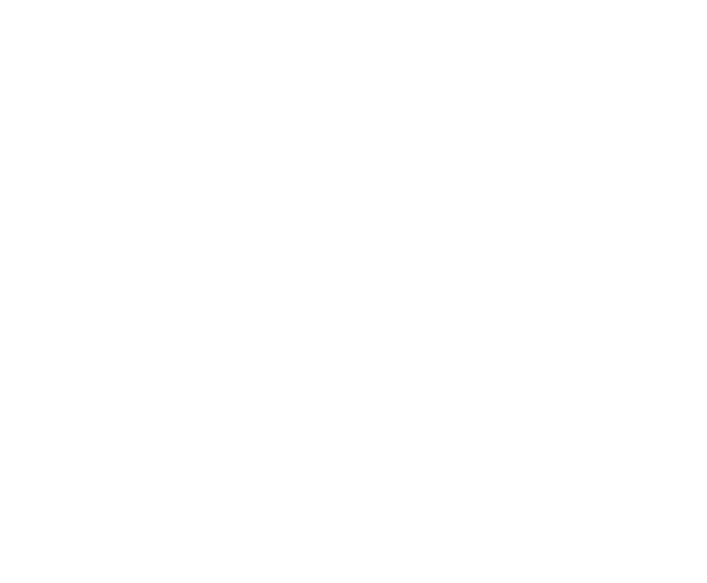
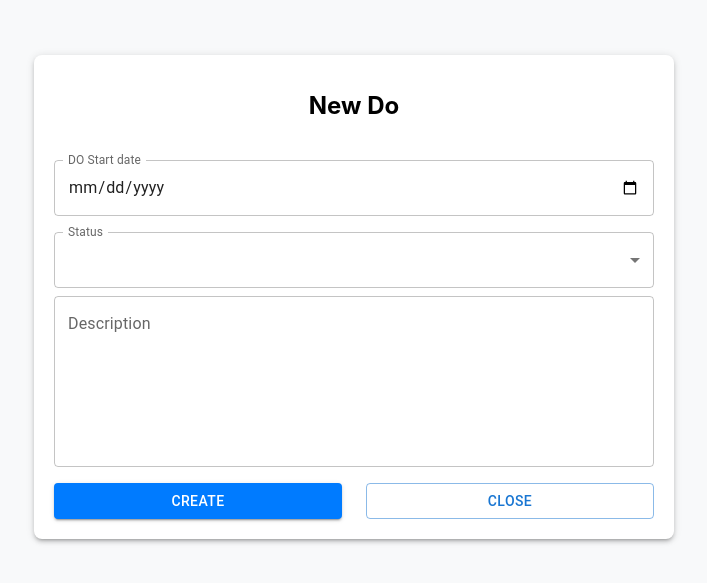
Before and after one commit to cholog-project/beacon_FE, a React (Create React App) app in the folder project-management/: page /newDo/1 in a window 1280 px wide. Before the commit this address had no page. Shown: the part 123-706 px from the top of the page, without its empty margins (286-993 px from the left). Built offline with nearby package versions, Linux system fonts and the light colour scheme.

Commit message:
feat: newDo 화면 연동 및 날짜 추가

```diff
--- a/project-management/src/App.js
+++ b/project-management/src/App.js
@@ -11,7 +11,7 @@ const App = () => {
             <Routes>
                 <Route path="/" element={<Dashboard />} />
                 <Route path="/newTask" element={<NewTask />} />
-                <Route path="/newDo" element={<NewDo />} />
+                <Route path="/newDo/:taskId" element={<NewDo />} />
             </Routes>
         </Router>
     );
--- a/project-management/src/components/GanttChart.css
+++ b/project-management/src/components/GanttChart.css
@@ -59,7 +59,7 @@
     position: relative;
     flex-shrink: 0;
     box-sizing: border-box;
-    margin-top: -10px; /* Task와 Gantt Chart 막대가 일치하도록 조정 */
+    margin-top: -30px; /* Task와 Gantt Chart 막대가 일치하도록 조정 */
 }
 
 /* Do 표시 */
--- a/project-management/src/components/TaskList.jsx
+++ b/project-management/src/components/TaskList.jsx
@@ -57,8 +57,9 @@ const TaskList = ({ tasks, onAddTaskClick, onDeleteTask, onAddDoClick }) => {
                                         <div>{doRecord.description}</div>
                                     </div>
                                 ))}
-                                <button className="add-button" onClick={onAddDoClick}>+ Do 추가</button>
+                                <button className="add-button" onClick={()=>onAddDoClick(task.id)}>+ Do 추가</button>
                             </div>
+
                         </div>
                     )}
                 </React.Fragment>
--- a/project-management/src/pages/Dashboard.jsx
+++ b/project-management/src/pages/Dashboard.jsx
@@ -89,8 +89,8 @@ const Dashboard = () => {
         navigate('/newTask'); // 'newTask' 페이지로 이동
     };
 
-    const handleAddDoClick = () => {
-        navigate('/newDo'); // 'newDo' 페이지로 이동
+    const handleAddDoClick = (taskId) => {
+        navigate(`/newDo/${taskId}`); // 'newDo' 페이지로 이동
     };
 
     return (
@@ -99,7 +99,7 @@ const Dashboard = () => {
                 <TaskList
                     tasks={tasks}
                     onAddTaskClick={handleAddTaskClick} // Task 추가 버튼 클릭 이벤트 핸들러
-                    onAddDoClick={handleAddDoClick}    // Do 기록 추가 버튼 클릭 이벤트 핸들러
+                    onAddDoClick={(taskId) => handleAddDoClick(taskId)}    // Do 기록 추가 버튼 클릭 이벤트 핸들러
                 />
             </div>
             <div style={{ width: '60%' }}>
--- a/project-management/src/pages/NewDo.jsx
+++ b/project-management/src/pages/NewDo.jsx
@@ -11,6 +11,7 @@ import {
 import { useState } from "react";
 import { BASE_URL } from "../constant/index.tsx";
 import React from "react";
+import { useParams } from "react-router-dom";
 
 const statusOptions = [
     {
@@ -28,14 +29,14 @@ const statusOptions = [
 ];
 
 function NewDo() {
-    // 상태 관리
+    const [startDate, setStartDate] = useState("");
     const [selectedStatus, setSelectedStatus] = useState("Start");
     const [description, setDescription] = useState("");
-    const [taskId, setTaskId] = useState("1"); // taskId는 일단 1로 설정 // 수정 필요할 듯
-
+    const taskId = useParams().taskId;
     // API 요청 함수
     const handleSubmit = async () => {
         const doData = {
+            startDate: startDate,
             status: selectedStatus,
             description: description,
             taskId: taskId,
@@ -99,6 +100,17 @@ function NewDo() {
                 >
                     <h1 style={{ fontSize: "24px", fontWeight: "bold" }}>New Do</h1>
                 </div>
+                    <TextField
+                        id="do-start-date"
+                        label="DO Start date"
+                        type="date"
+                        value={startDate}
+                        onChange={(e) => setStartDate(e.target.value)}
+                        sx={{ width: "48%" }}
+                        InputLabelProps={{
+                            shrink: true,
+                        }}
+                    />
 
                     <TextField
                         id="select-status"
```
